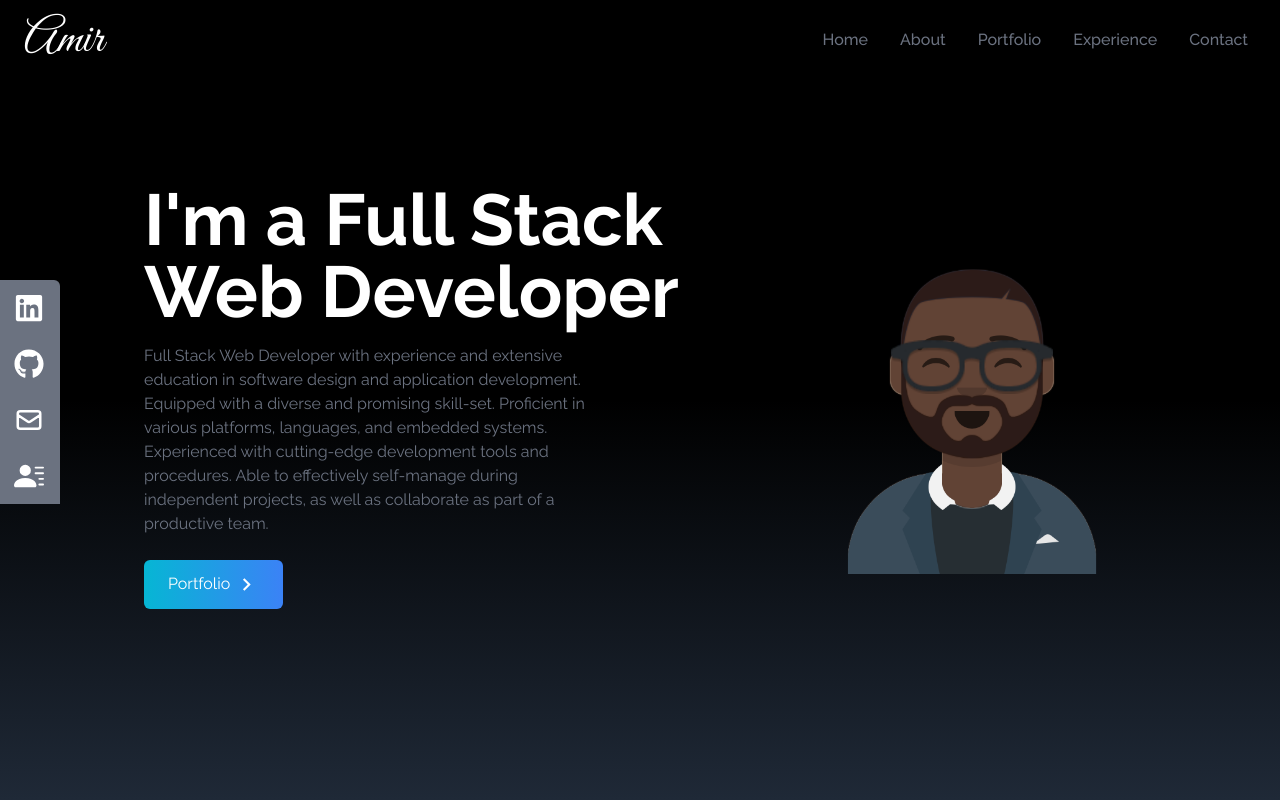
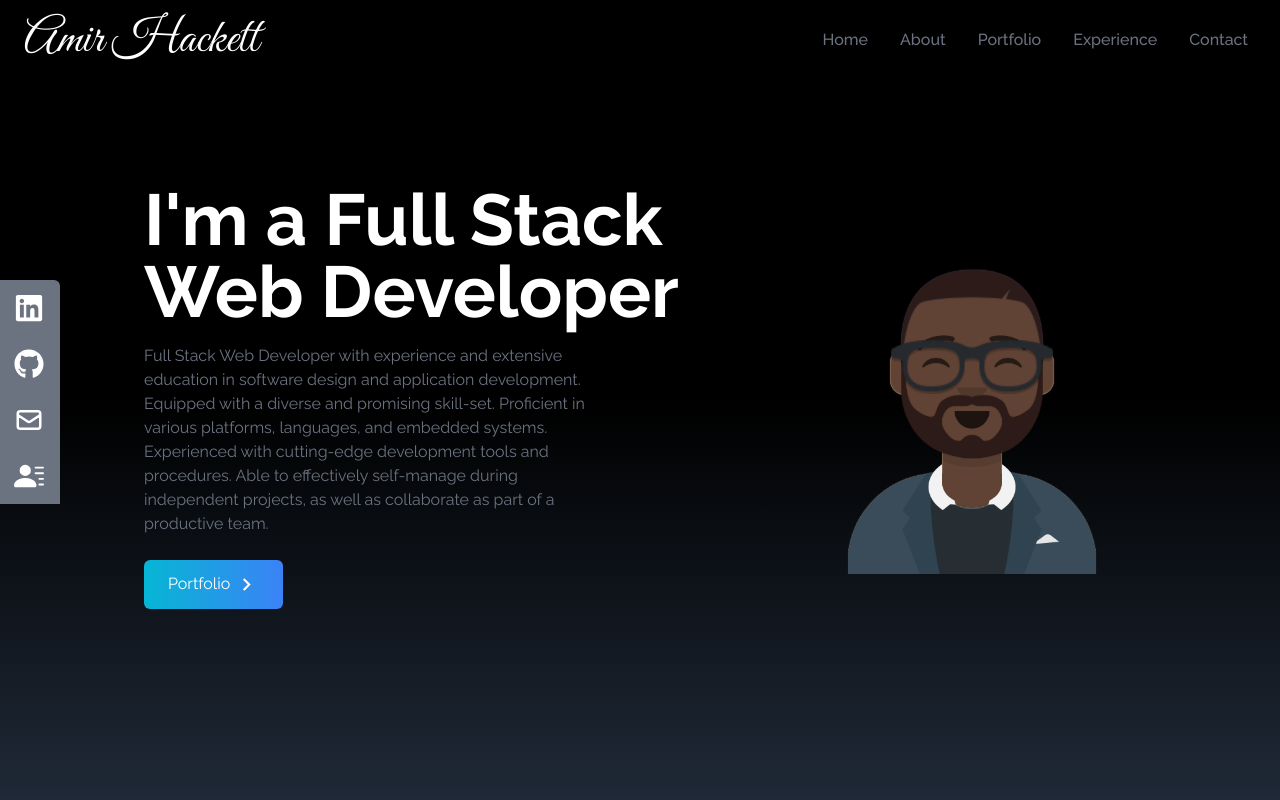
Before and after one commit to Amir-Hackett/react-portfolio, a React (Create React App) app: page / in a window 1280 px wide. Shown: the top 800 px of the page. Built offline with nearby package versions, Linux system fonts and the light colour scheme.

Commit message:
updated nav

```diff
--- a/src/components/NavBar.js
+++ b/src/components/NavBar.js
@@ -31,7 +31,7 @@ const NavBar = () => {
   return (
     <div className="flex justify-between items-center w-full h-20 px-4 text-white bg-black fixed nav">
       <div>
-        <h1 className="text-5xl font-signature ml-2"><a className="link-underline link-underline-black" href="https://github.com/amir-hackett" target="_blank" rel="noreferrer">Amir</a></h1>
+        <h1 className="text-5xl font-signature ml-2"><a className="link-underline link-underline-black" href="https://github.com/amir-hackett" target="_blank" rel="noreferrer">Amir Hackett</a></h1>
       </div>
 
       <ul className="hidden md:flex">
```
Also changed, not shown: src/components/Socials.js (line endings or trailing spaces).
